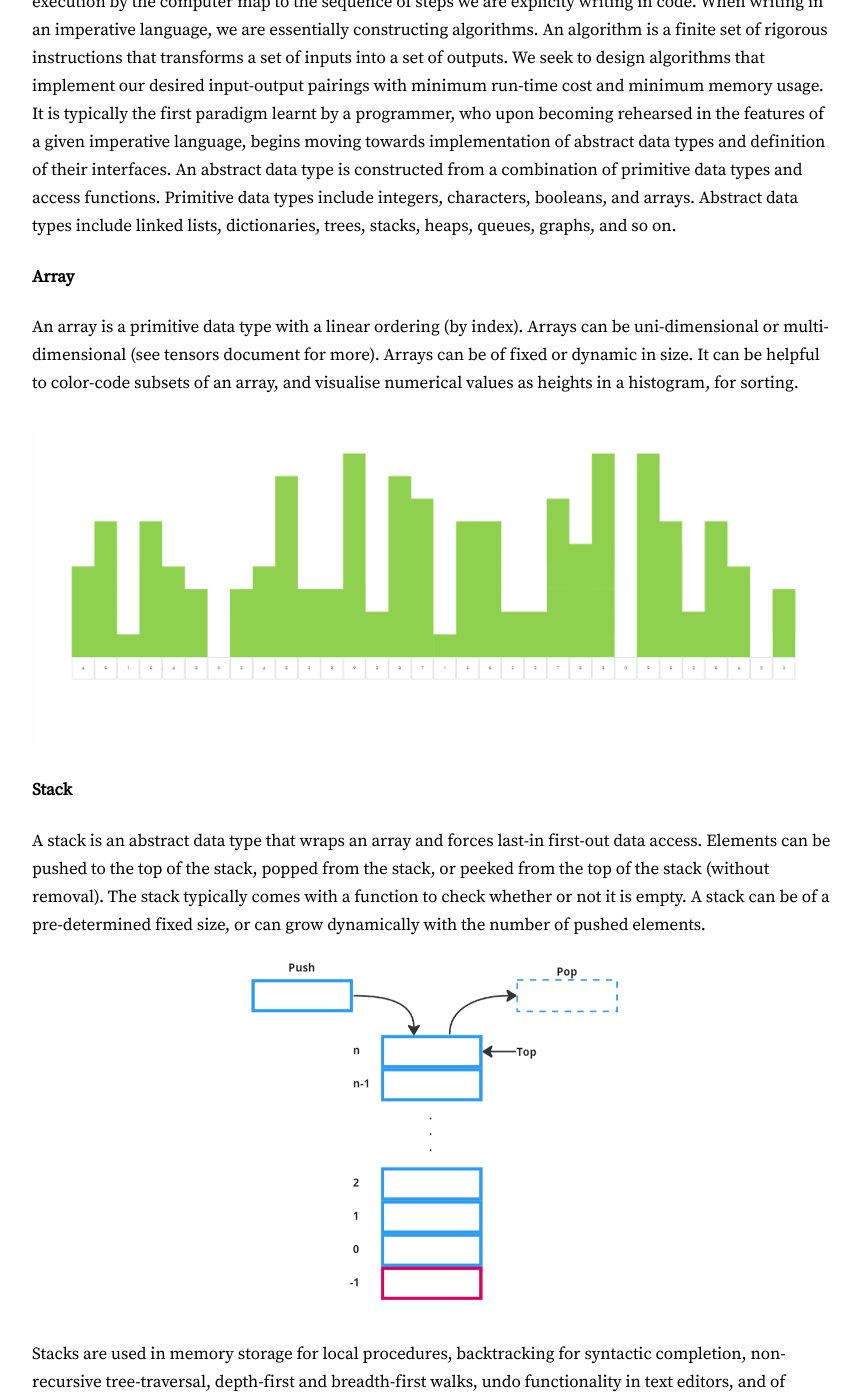
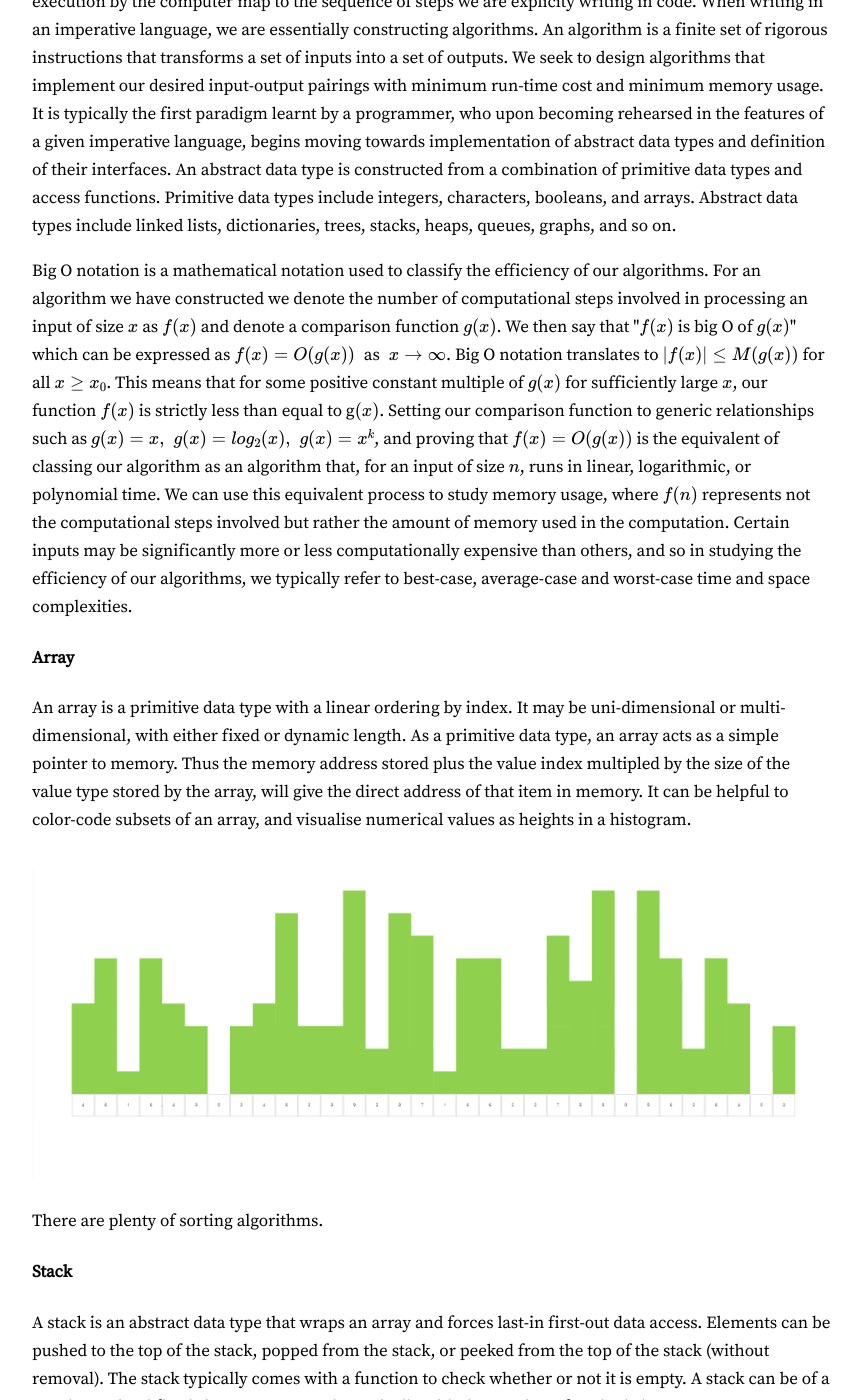
Before and after one commit to Rory-Mac/personal-website, a Jekyll site: the page built from High-Level Programming/Imperative.markdown, in a window 1280 px wide and 1400 px high, scrolled down 246 px. Shown: the whole window, without its empty margins (208-1069 px from the left). Built offline with Jekyll 4.4.1, drawn with Linux system fonts in a browser that asks for light colours.

Commit message:
add big O notation to imperative webdoc

```diff
--- a/High-Level Programming/Imperative.markdown
+++ b/High-Level Programming/Imperative.markdown
@@ -11,11 +11,26 @@ learnt by a programmer, who upon becoming rehearsed in the features of a given i
 of abstract data types and definition of their interfaces. An abstract data type is constructed from a combination of primitive data
 types and access functions. Primitive data types include integers, characters, booleans, and arrays. Abstract data types include linked
 lists, dictionaries, trees, stacks, heaps, queues, graphs, and so on.</p>
+<p>Big O notation is a mathematical notation used to classify the efficiency of our algorithms. For an algorithm we have constructed
+we denote the number of computational steps involved in processing an input of size \(x\) as \(f(x)\) and denote a comparison function \(g(x)\).
+We then say that "\(f(x)\) is big O of \(g(x)\)" which can be expressed as
+\(f(x) = O(g(x)) \; \) as \(\; x \to \infty \). Big O notation translates to \( |f(x)| \le M(g(x))\) for all \(x \ge x_0\).
+This means that for some positive constant multiple of \(g(x)\) for sufficiently large \(x\), our function \(f(x)\) is strictly less
+than equal to g\((x)\). Setting our comparison function to generic relationships such as \(g(x) = x,\;\) \(g(x) = log_2(x),\;\) \(g(x) = x^k\),
+and proving that \(f(x) = O(g(x))\) is the equivalent of classing our algorithm as an algorithm that, for an input of size \(n\), runs in
+linear, logarithmic, or polynomial time. We can use this equivalent process to study memory usage, where \(f(n)\) represents not
+the computational steps involved but rather the amount of memory used in the computation. Certain inputs may be significantly more or less computationally
+expensive than others, and so in studying the efficiency of our algorithms, we typically refer to best-case, average-case and worst-case time and
+space complexities.</p>
 <h4>Array</h4>
-<p> An array is a primitive data type with a linear ordering (by index). Arrays can be uni-dimensional or multi-dimensional (see tensors
-document for more). Arrays can be of fixed or dynamic in size. It can be helpful to color-code subsets of an array, and visualise numerical
-values as heights in a histogram, for sorting.</p>
+<p> An array is a primitive data type with a linear ordering by index. It may be uni-dimensional or multi-dimensional, with either fixed
+or dynamic length. As a primitive data type, an array acts as a simple pointer to memory. Thus the memory address stored plus the
+value index multipled by the size of the value type stored by the array, will give the direct address of that item in memory. It can be
+helpful to color-code subsets of an array, and visualise numerical values as heights in a histogram.</p>
 <p><img src="/Assets/images/array1.png" width="100%" height="100%"></p>
+There are plenty of sorting algorithms.
+
+<!-- time complexities, merge sort, radix sort -->
 <h4>Stack</h4>
 <p>A stack is an abstract data type that wraps an array and forces last-in first-out data access. Elements can be pushed to the top of
 the stack, popped from the stack, or peeked from the top of the stack (without removal). The stack typically comes with a function to
```
